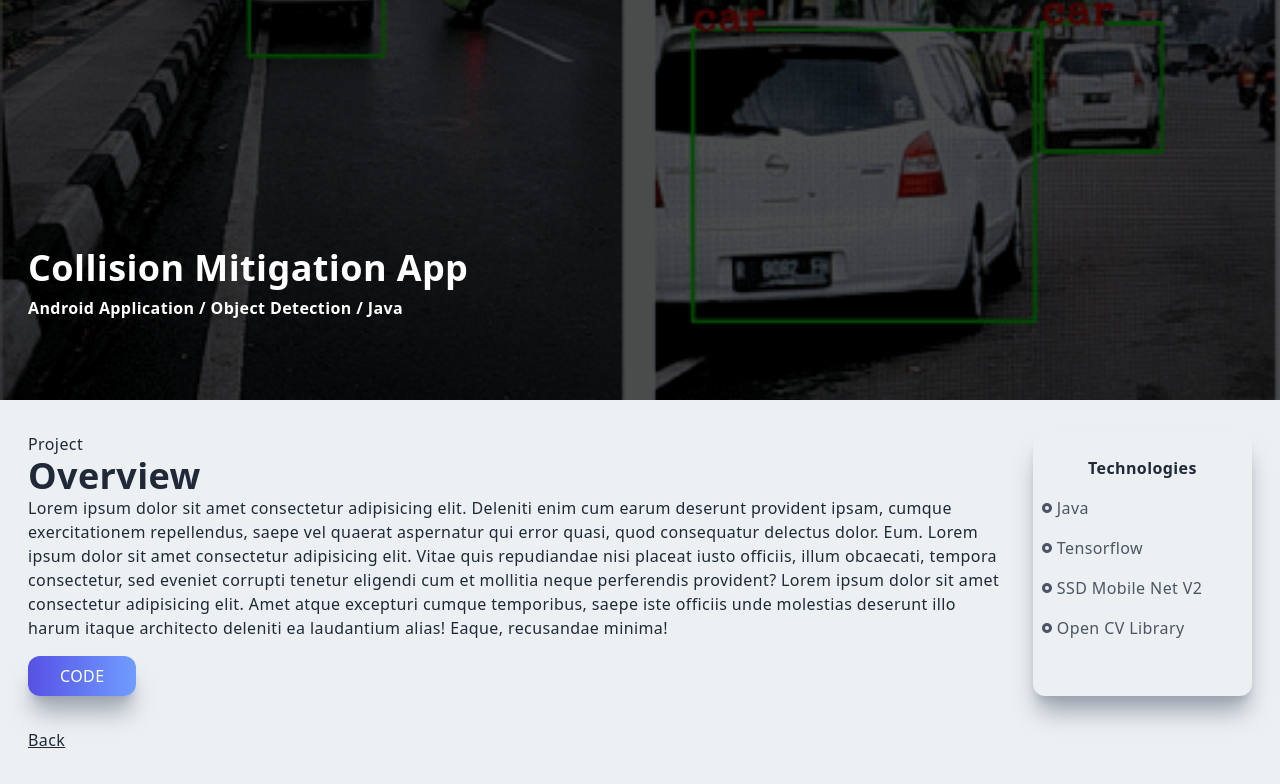
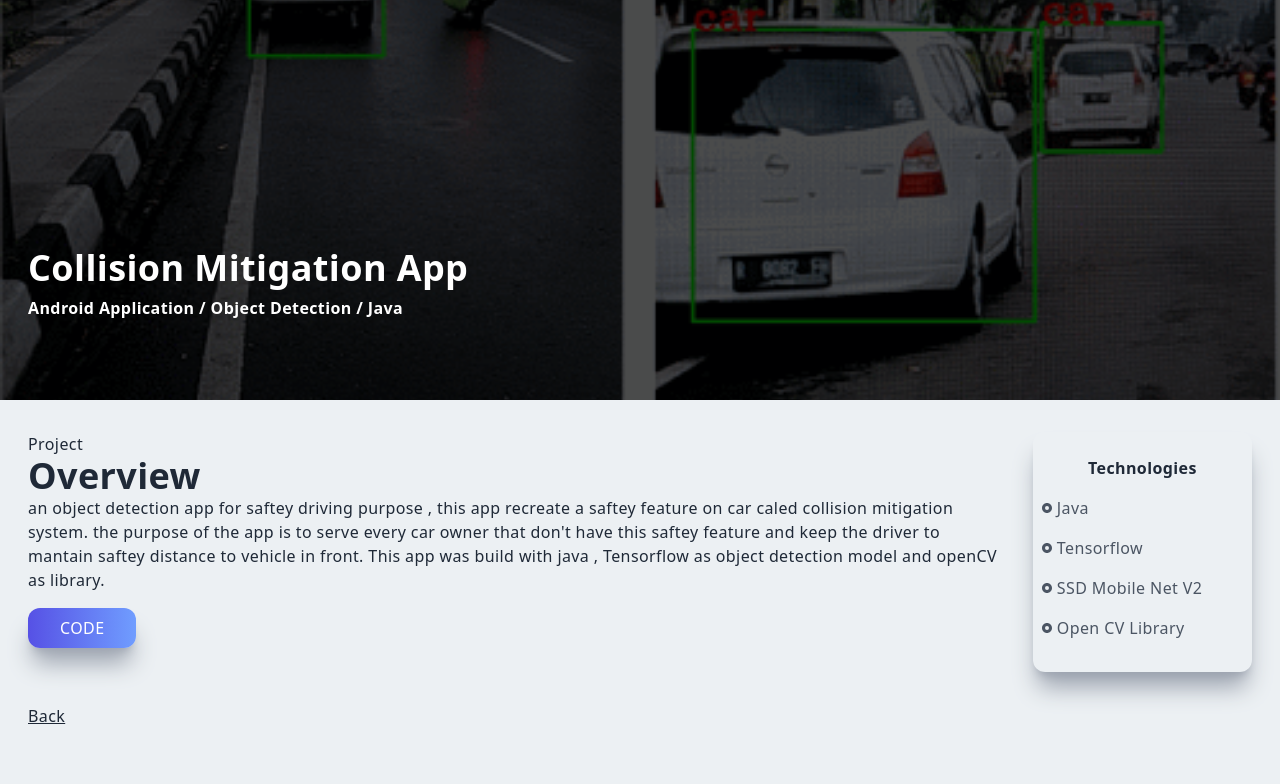
Before and after one commit to Agailh/protoaga, a Next.js app: page /Project3 in a window 1280 px wide. Shown: the top 784 px of the page. Built offline with nearby package versions, Linux system fonts and the light colour scheme.

Commit message:
update project discription

```diff
--- a/pages/Project1.jsx
+++ b/pages/Project1.jsx
@@ -21,9 +21,7 @@ const Project1 = () => {
           <p>Project</p>
           <h2>Overview</h2>
           <p>
-            Web base game build with phaser engine, html5 and javascript. Lorem ipsum, dolor sit amet consectetur adipisicing elit. Voluptatibus qui vel error soluta ab provident labore saepe, a excepturi recusandae voluptates accusantium
-            officiis adipisci illum fugiat praesentium, rem harum. Totam? Lorem ipsum dolor sit amet consectetur adipisicing elit. Laborum consequatur nemo maiores a, tempore illo, impedit ducimus ipsa officia voluptatum necessitatibus
-            deserunt sunt, ea qui delectus soluta explicabo. Asperiores, temporibus.
+            Web base game build with phaser engine, html5 and javascript. Hosted directly on gamelab educa studio website.Each project take 3 months to complete, These projects was created to complete the requirements for an internship.
           </p>
           <a href="https://github.com/Agailh" target="_blank" rel="noreferrer">
             <button className="px-8 py-2 mt-4 mr-8">Code</button>
--- a/pages/Project3.jsx
+++ b/pages/Project3.jsx
@@ -21,10 +21,8 @@ const Project3 = () => {
           <p>Project</p>
           <h2>Overview</h2>
           <p>
-            Lorem ipsum dolor sit amet consectetur adipisicing elit. Deleniti enim cum earum deserunt provident ipsam, cumque exercitationem repellendus, saepe vel quaerat aspernatur qui error quasi, quod consequatur delectus dolor. Eum.
-            Lorem ipsum dolor sit amet consectetur adipisicing elit. Vitae quis repudiandae nisi placeat iusto officiis, illum obcaecati, tempora consectetur, sed eveniet corrupti tenetur eligendi cum et mollitia neque perferendis
-            provident? Lorem ipsum dolor sit amet consectetur adipisicing elit. Amet atque excepturi cumque temporibus, saepe iste officiis unde molestias deserunt illo harum itaque architecto deleniti ea laudantium alias! Eaque, recusandae
-            minima!
+            an object detection app for saftey driving purpose , this app recreate a saftey feature on car caled collision mitigation system. the purpose of the app is to serve every car owner that don&apos;t have this saftey feature and
+            keep the driver to mantain saftey distance to vehicle in front. This app was build with java , Tensorflow as object detection model and openCV as library.
           </p>
           <a href="https://github.com/Agailh/Project_Collision-Mitigation-System_android" target="_blank" rel="noreferrer">
             <button className="px-8 py-2 mt-4 mr-8">Code</button>
```
